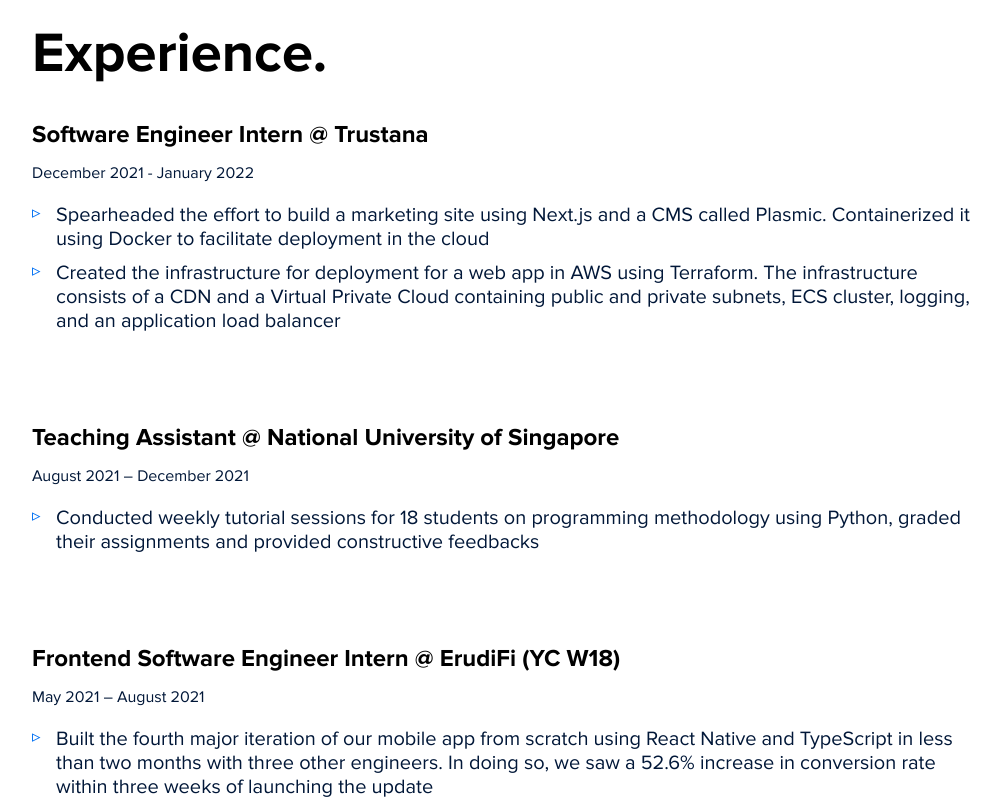
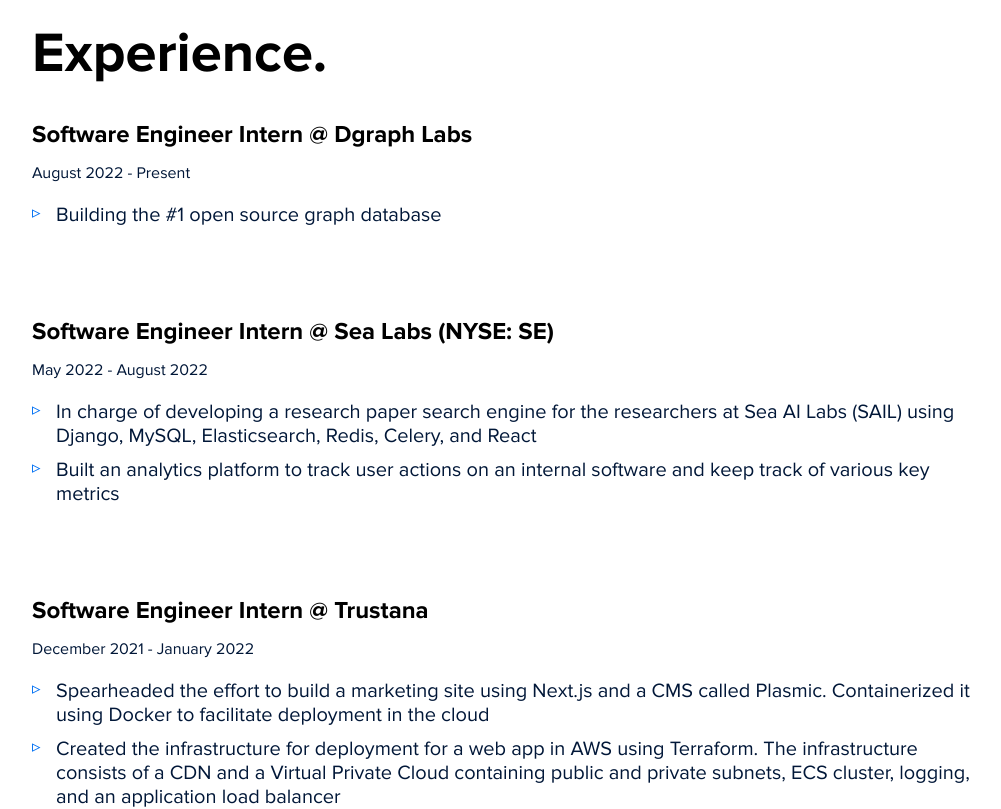
Before and after one commit to kevinmingtarja/kevinmingtarja.com-v1, a Next.js app: page / in a window 1280 px wide. Shown: the part 1680-2489 px from the top of the page, without its empty margins (136-1137 px from the left). Built offline with nearby package versions, Linux system fonts and the light colour scheme.

Commit message:
Add copywriting for experience section

```diff
--- a/constants/contents.tsx
+++ b/constants/contents.tsx
@@ -27,6 +27,43 @@
 }
 
 export const experiences: Experience[] = [
+  {
+    company: {
+      name: "Dgraph Labs",
+      link: "https://dgraph.io/",
+    },
+    period: "August 2022 - Present",
+    role: "Software Engineer Intern",
+    description: ["Building the #1 open source graph database"],
+    technologies: [
+      "Django",
+      "MySQL",
+      "Elasticsearch",
+      "Redis",
+      "Celery",
+      "React",
+    ],
+  },
+  {
+    company: {
+      name: "Sea Labs (NYSE: SE)",
+      link: "https://www.sea.com/home",
+    },
+    period: "May 2022 - August 2022",
+    role: "Software Engineer Intern",
+    description: [
+      "In charge of developing a research paper search engine for the researchers at Sea AI Labs (SAIL) using Django, MySQL, Elasticsearch, Redis, Celery, and React",
+      "Built an analytics platform to track user actions on an internal software and keep track of various key metrics",
+    ],
+    technologies: [
+      "Django",
+      "MySQL",
+      "Elasticsearch",
+      "Redis",
+      "Celery",
+      "React",
+    ],
+  },
   {
     company: {
       name: "Trustana",
```
